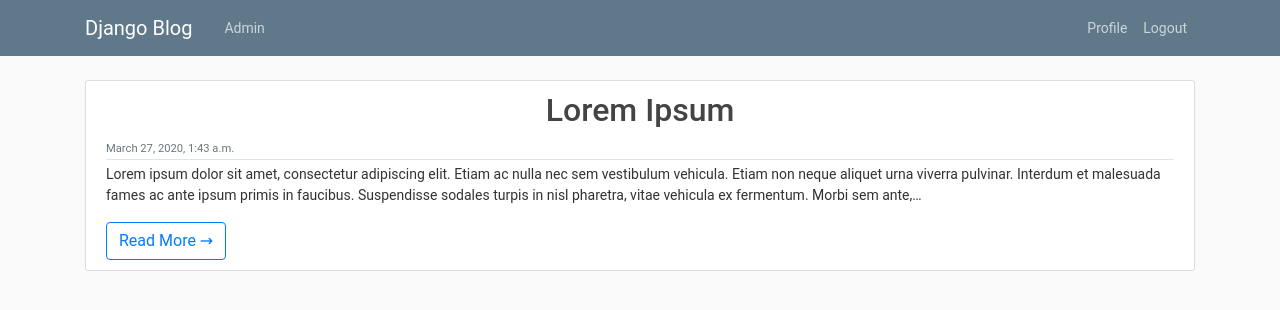
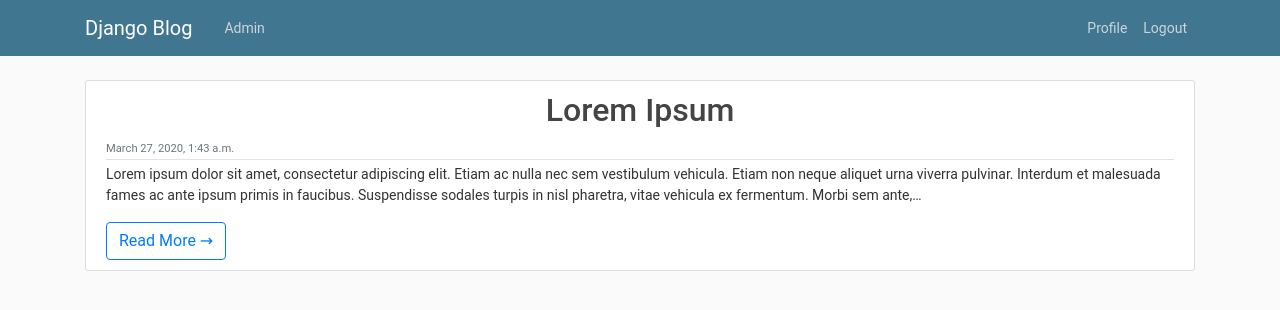
Before and after one commit to ROroutsi/ROroutsi-SoC---PROJECT2, a Django app: page /home/ in a window 1280 px wide. Shown: the top 310 px of the page. Run offline with Django 3.2, Linux system fonts and the light colour scheme; a user stored in the database is signed in; data comes from the database, SQL or seed files in the repository; some libraries are stand-ins or nearby versions.

Commit message:
first commit

```diff
--- a/blogproject/blogproject/settings.py
+++ b/blogproject/blogproject/settings.py
@@ -127,4 +127,5 @@ STATICFILES_DIRS = [os.path.join(BASE_DIR, 'static')]
 CRISPY_TEMPLATE_PACK = 'bootstrap4'
 
 LOGIN_REDIRECT_URL = 'home'
+
 LOGIN_URL = 'login'
--- a/blogproject/static/css/indexstyle.css
+++ b/blogproject/static/css/indexstyle.css
@@ -15,7 +15,7 @@ ul {
 }
 
 .bg-steel {
-  background-color: #5f788a;
+  background-color: #417690;
 }
 
 .site-header .navbar-nav .nav-link {
@@ -23,7 +23,7 @@ ul {
 }
 
 .site-header .navbar-nav .nav-link:hover {
-  color: #ffffff;
+  color: #f5dd5d;
 }
 
 .site-header .navbar-nav .nav-link.active {
```
Also changed, not shown: README.md.
